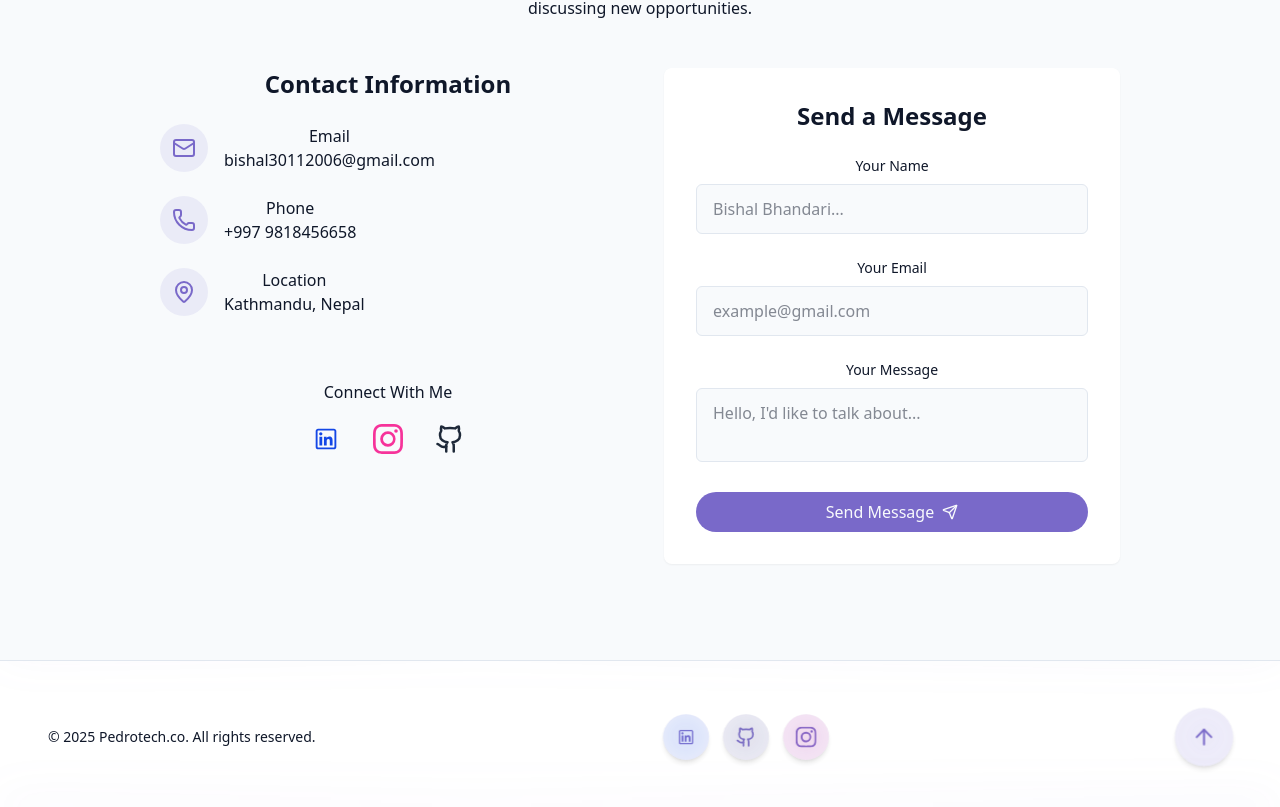
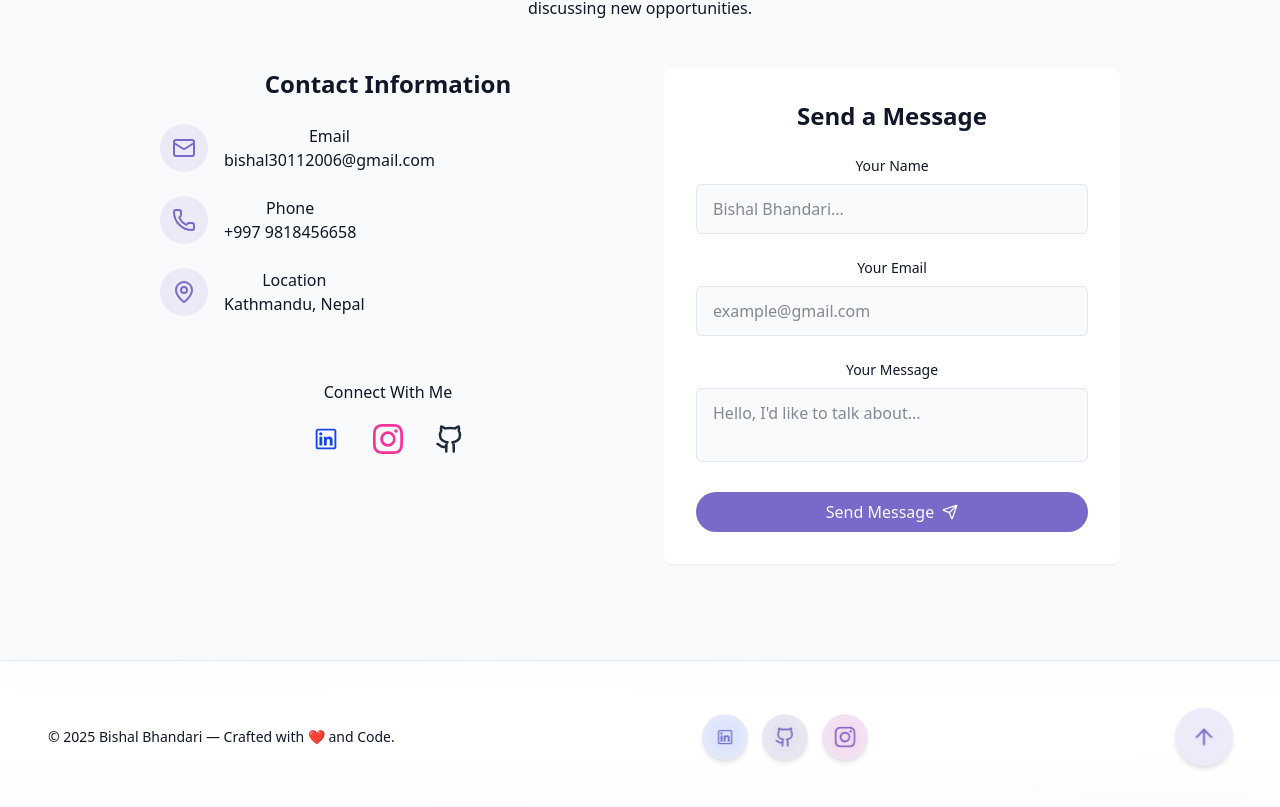
Before and after one commit to 4Bishal/Bishal-Portfolio, a React (Vite) app: page / in a window 1280 px wide. Shown: the part 4294-5101 px from the top of the page. Built offline with nearby package versions, Linux system fonts and the light colour scheme.

Commit message:
footer updated

```diff
--- a/src/components/Footer.jsx
+++ b/src/components/Footer.jsx
@@ -12,7 +12,7 @@ export const Footer = () => {
       <div className="container mx-auto flex flex-col md:flex-row items-center justify-between gap-6 relative z-10">
         {/* Left: copyright */}
         <p className="text-sm text-muted-foreground text-center md:text-left">
-                    &copy; {new Date().getFullYear()} Pedrotech.co. All rights reserved.
+          &copy; {new Date().getFullYear()} Bishal Bhandari — Crafted with ❤️ and Code.
         </p>
 
         {/* Center: social icons */}
```
Lines whose indentation alone changed are shown as unchanged.
